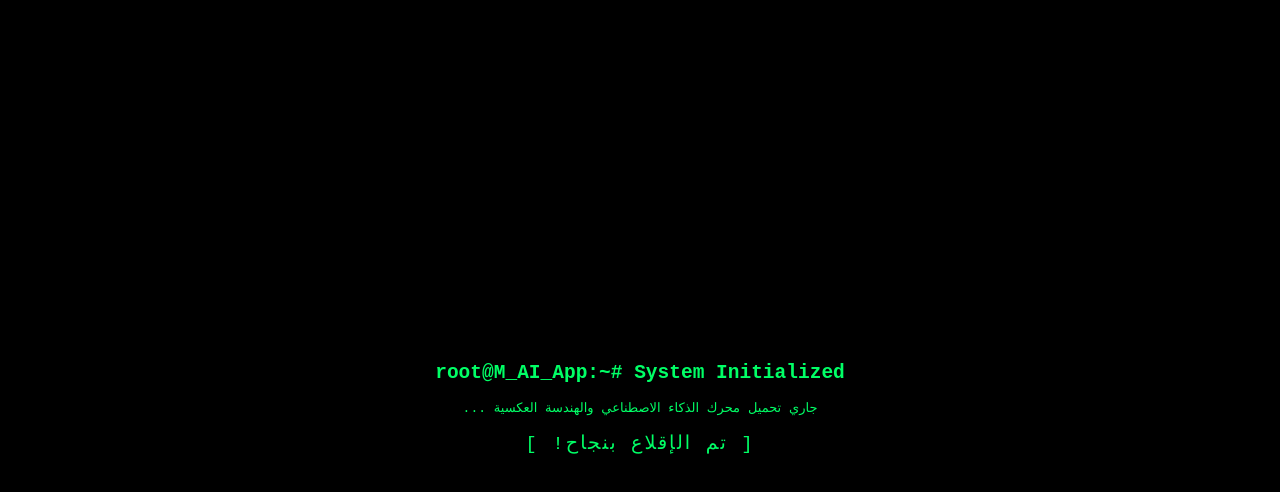
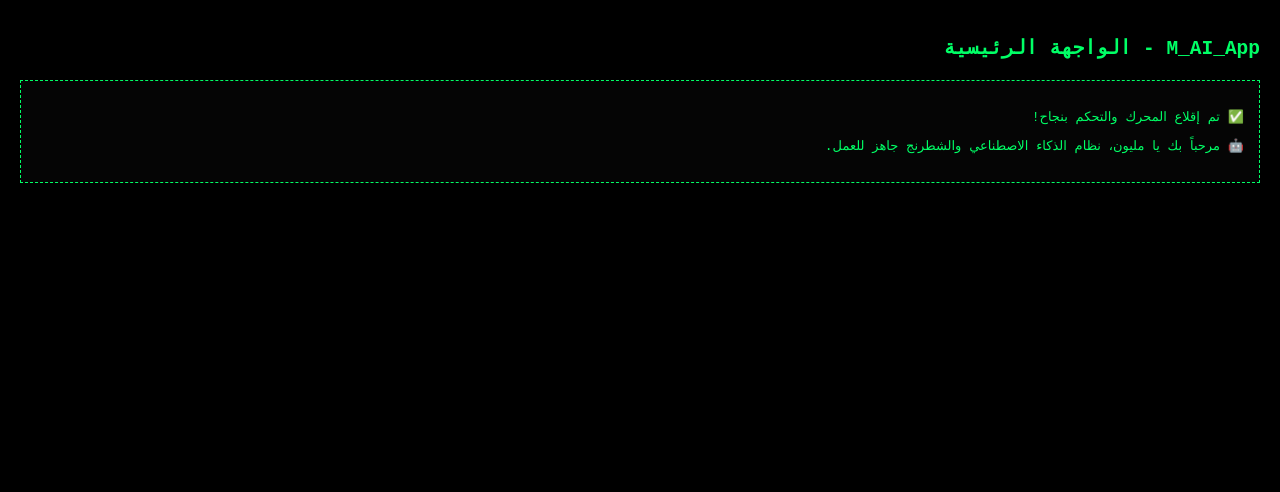
Before and after one commit to OTAD88/M_AI_App, a website with bundled scripts: page src/index.html in a window 1280 px wide. Built offline with nearby package versions, Linux system fonts and the light colour scheme.

Commit message:
Update index.html

```diff
--- a/src/index.html
+++ b/src/index.html
@@ -9,45 +9,78 @@
             background-color: #000000;
             color: #00ff66;
             font-family: monospace;
+            margin: 0;
+            padding: 0;
+            height: 100vh;
+            overflow: hidden;
+        }
+        #splash-screen {
             display: flex;
+            flex-direction: column;
             justify-content: center;
             align-items: center;
             height: 100vh;
-            margin: 0;
+            text-align: center;
+            transition: opacity 0.5s ease;
         }
-        .container {
-            text-align: center;
+        #app-container {
+            display: none;
+            height: 100vh;
+            padding: 20px;
+            box-sizing: border-box;
+            overflow-y: auto;
         }
-        #loader {
-            margin-top: 15px;
-            font-size: 1.2rem;
-            letter-spacing: 2px;
+        h2 { color: #00ff66; }
+        .terminal-box {
+            border: 1px dashed #00ff66;
+            padding: 15px;
+            margin-top: 20px;
+            background: #050505;
+            text-align: right;
         }
     </style>
 </head>
 <body>
-    <div class="container">
+
+    <!-- شاشة التحميل المؤقتة -->
+    <div id="splash-screen">
         <h2>root@M_AI_App:~# System Initialized</h2>
         <p>جاري تحميل محرك الذكاء الاصطناعي والهندسة العكسية ...</p>
-        <div id="loader">[ ساري التحميل... ]</div>
+        <div id="loader">[ / ] جاري تفعيل النواة المحلية...</div>
     </div>
 
+    <!-- واجهة التطبيق الفعلية التي ستظهر بعد الإقلاع -->
+    <div id="app-container">
+        <h2>M_AI_App - الواجهة الرئيسية</h2>
+        <div class="terminal-box">
+            <p>✅ تم إقلاع المحرك والتحكم بنجاح!</p>
+            <p>🤖 مرحباً بك يا مليون، نظام الذكاء الاصطناعي والشطرنج جاهز للعمل.</p>
+            <div id="features-output"></div>
+        </div>
+    </div>
+
+    <!-- ربط السكريبت الأساسي للمشروع -->
+    <script type="module" src="./index.js"></script>
+
     <script>
-        // مصفوفة حركة بسيطة لضمان أن الشاشة تتحرك وليست جامدة
+        // حركة مؤشر التحميل
         const spinner = ['/', '-', '\\', '|'];
         let i = 0;
         const loaderEl = document.getElementById('loader');
 
         const interval = setInterval(() => {
-            loaderEl.innerText = `[ ${spinner[i = (i + 1) % spinner.length]} ] جاري تفعيل المحرك المحلي...`;
+            loaderEl.innerText = `[ ${spinner[i = (i + 1) % spinner.length]} ] جاري فحص الملفات المحلية...`;
         }, 150);
 
-        // الانتقال التلقائي والسريع للواجهة الرئيسية بعد 2.5 ثانية
+        // الانتقال التلقائي للواجهة الرئيسية بعد ثانيتين
         setTimeout(() => {
             clearInterval(interval);
-            // يمكنك توجيه التطبيق هنا لواجهتك الرئيسية أو تحميل ملف الـ JS الأساسي
-            loaderEl.innerText = "[ تم الإقلاع بنجاح! ]";
-        }, 2500);
+            document.getElementById('splash-screen').style.opacity = '0';
+            setTimeout(() => {
+                document.getElementById('splash-screen').style.display = 'none';
+                document.getElementById('app-container').style.display = 'block';
+            }, 500);
+        }, 2000);
     </script>
 </body>
 </html>
```
